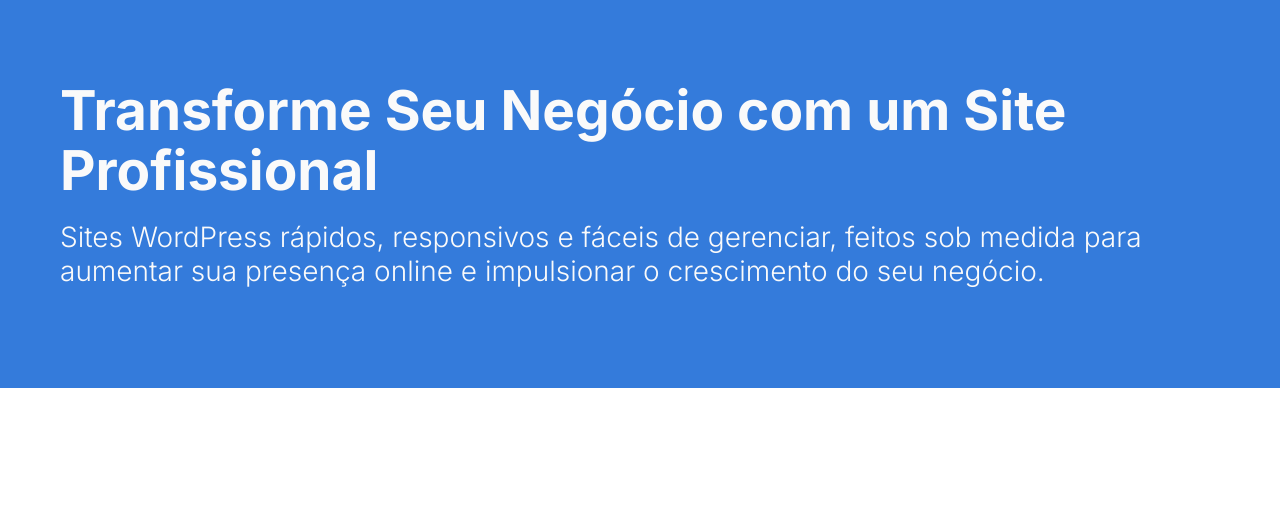
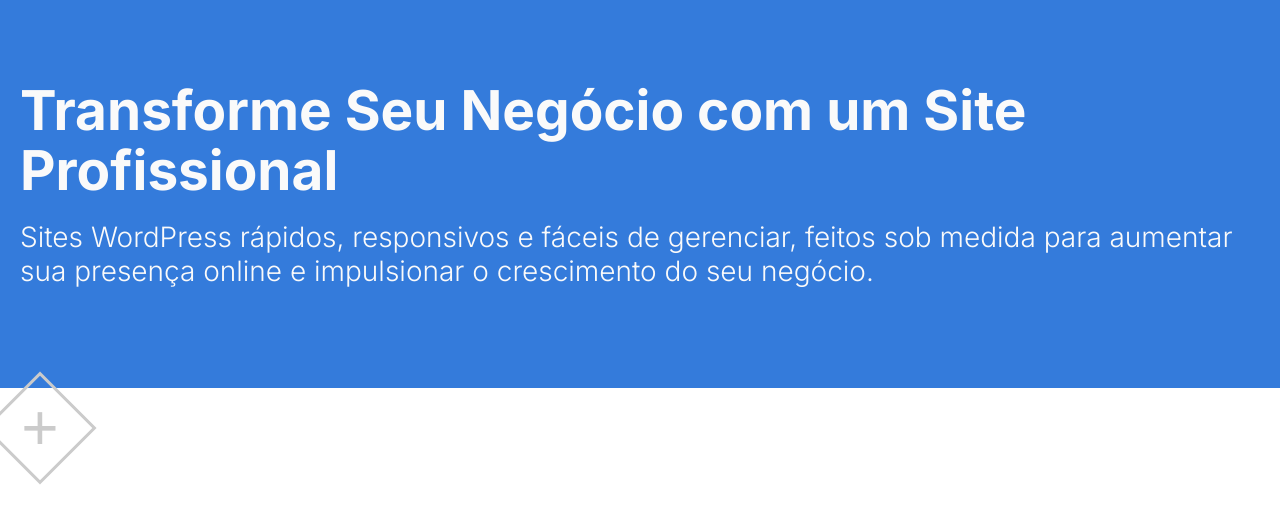
Before and after one commit to mjuliamiosso/niloware, a Next.js app: page / in a window 1280 px wide. Shown: the top 522 px of the page. Built offline with nearby package versions, Linux system fonts and the light colour scheme.

Commit message:
add: process button

```diff
--- /dev/null
+++ b/app/components/ProcessButton/ProcessButton.module.scss
@@ -0,0 +1,26 @@
+@import '../../styles/globals.scss';
+
+.process-button{
+    width: 80px;
+    height: 80px;
+    border: 3px solid $border;
+    background-color: transparent;
+    transform: rotate(45deg);
+    cursor: pointer;
+
+    p{
+        font-size: 4rem;
+        transform: rotate(-45deg);
+        color: $border;
+
+    }
+}
+
+.process-button:focus{
+    background-color: $light-bg;
+    border: 3px solid $light-bg;
+
+    p{
+        color: transparent;
+    }
+}
--- /dev/null
+++ b/app/components/ProcessButton/ProcessButton.tsx
@@ -0,0 +1,14 @@
+import React from 'react'
+import styles from './ProcessButton.module.scss'
+import { FontAwesomeIcon } from '@fortawesome/react-fontawesome'
+import {  faPlus } from '@fortawesome/free-solid-svg-icons'
+
+const ProcessButton = () => {
+  return (
+    <button className={styles['process-button']}>
+        <p>+</p>
+    </button>
+  )
+}
+
+export default ProcessButton
--- a/app/page.tsx
+++ b/app/page.tsx
@@ -1,5 +1,6 @@
 import "./styles/page.scss";
 import Hero from './sections/Hero/Hero'
+import ProcessButton from './components/ProcessButton/ProcessButton'
 import ResourceCard from "./components/ResourceCard/ResourceCard";
 import { faPlus } from '@fortawesome/free-solid-svg-icons'
 
@@ -7,6 +8,7 @@ export default function Home() {
   return (
     <main>
       <Hero></Hero>
+      <ProcessButton></ProcessButton>
     </main>
   );
 }
--- a/app/styles/page.scss
+++ b/app/styles/page.scss
@@ -19,15 +19,15 @@
 @media (min-width: 1024px){
     .container{
         max-width: 1440px;
-        padding-left: 60px;
-        padding-right: 60px;
+        padding-left: 20px;
+        padding-right: 20px;
     }
 }
 
 @media (min-width: 1440px){
     .container{
         max-width: 1440px;
-        padding-left: 120px;
-        padding-right: 120px;
+        padding-left: 0px;
+        padding-right: 0px;
     }
 }
```
